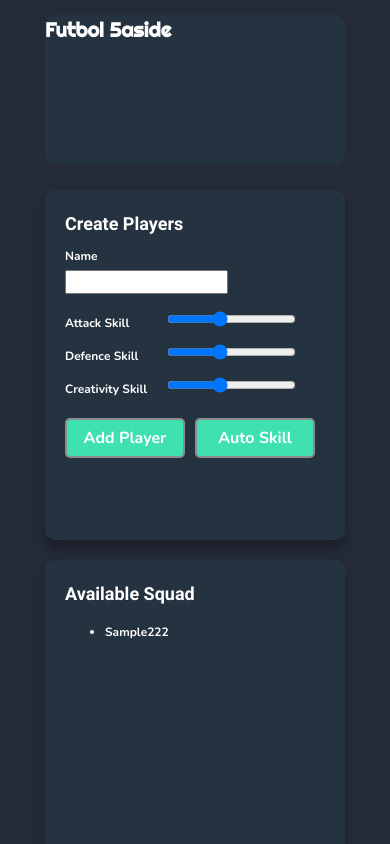
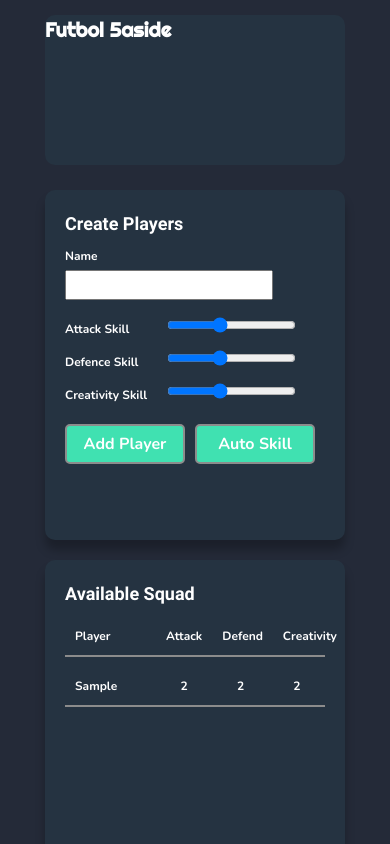
Before and after one commit to bpdm88/football-picker, a React (Create React App) app: page / in a window 390 px wide. Both pictures are taken after typing "Sample" into the empty fields and a click on the button "Add Player". Shown: the top 844 px of the page. Built offline with nearby package versions, Linux system fonts and the light colour scheme.

Commit message:
Available squad layout responsive

```diff
--- a/src/components/PlayerList/PlayerList.js
+++ b/src/components/PlayerList/PlayerList.js
@@ -2,13 +2,33 @@ const PlayerList = ({ players }) => {
     return (
         <section className="large-card">
             <h2 className="heading-bravo">Available Squad</h2>
+            <div class="abilities">
+                <h4 className="heading-charlie">Player</h4>
+                <div className="scores">
+                    <h4 className="heading-charlie">Attack</h4>
+                    <h4 className="heading-charlie">Defend</h4>
+                    <h4 className="heading-charlie">Creativity</h4>
+                </div>
+            </div>
             <ul>
                 {players.map((player) => (
                     <li key={player.id}>
-                        <span>{player.name}</span>
-                        <span>{player.attack}</span>
-                        <span>{player.defence}</span>
-                        <span>{player.creativity}</span>
+                        <div class="abilities">
+                            <span className="heading-charlie">
+                                {player.name}
+                            </span>
+                            <div className="scores">
+                                <span className="heading-charlie">
+                                    {player.attack}
+                                </span>
+                                <span className="heading-charlie">
+                                    {player.defence}
+                                </span>
+                                <span className="heading-charlie">
+                                    {player.creativity}
+                                </span>
+                            </div>
+                        </div>
                     </li>
                 ))}
             </ul>
--- a/src/styles/index.css
+++ b/src/styles/index.css
@@ -7,3 +7,4 @@
 @import "./small-card.css";
 @import "./button.css";
 @import "./form.css";
+@import "./player-list.css";
--- /dev/null
+++ b/src/styles/player-list.css
@@ -0,0 +1,20 @@
+.abilities {
+    display: flex;
+    justify-content: space-between;
+    border-bottom: 2px solid var(--grey);
+}
+
+.scores {
+    width: 65%;
+    display: flex;
+    justify-content: space-around;
+    align-items: flex-end;
+}
+
+.large-card ul {
+    list-style-type: none;
+}
+
+li {
+    padding-top: var(--spacing-sm);
+}
--- a/src/styles/reset.css
+++ b/src/styles/reset.css
@@ -17,6 +17,11 @@ blockquote,
 dl,
 dd {
     margin: 0;
+}
+
+ul {
+    margin: 0;
+    padding-left: 0;
 }
 
 /* Set core root defaults */
--- a/src/styles/settings.css
+++ b/src/styles/settings.css
@@ -36,6 +36,11 @@
     --bravo-md: 24px;
     --bravo-lg: 28px;
 
+    --charlie-xs: 12px;
+    --charlie-sm: 14px;
+    --charlie-md: 16px;
+    --charlie-lg: 18px;
+
     --standard-xs: 12px;
     --standard-sm: 14px;
     --standard-md: 16px;
--- a/src/styles/typography.css
+++ b/src/styles/typography.css
@@ -26,6 +26,14 @@
     margin-bottom: var(--spacing-lg);
 }
 
+.heading-charlie {
+    font-family: Nunito, sans-serif;
+    font-size: var(--charlie-lg);
+    color: var(--white);
+    display: inline-block;
+    margin: var(--spacing-sm);
+}
+
 li,
 label {
     font-family: Nunito, sans-serif;
@@ -40,8 +48,11 @@ label {
     .heading-bravo {
         font-size: var(--bravo-md);
     }
+
+    .heading-charlie {
+        font-size: var(--charlie-mid);
+    }
     li,
-    input,
     label {
         font-size: var(--standard-md);
     }
@@ -55,8 +66,10 @@ label {
         font-size: var(--bravo-sm);
         margin-bottom: var(--spacing-md);
     }
+    .heading-charlie {
+        font-size: var(--charlie-sm);
+    }
     li,
-    input,
     label {
         font-size: var(--standard-sm);
     }
@@ -70,8 +83,10 @@ label {
         font-size: var(--bravo-xs);
         margin-bottom: var(--spacing-sm);
     }
+    .heading-charlie {
+        font-size: var(--charlie-xs);
+    }
     li,
-    input,
     label {
         font-size: var(--standard-xs);
     }
```
Also changed, not shown: 1 other file (tests, documents, lock files or other folders).
